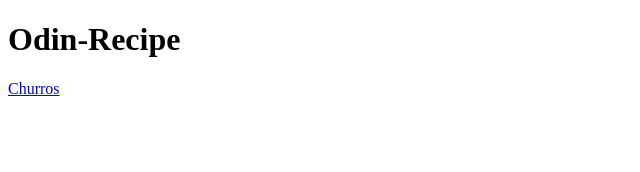
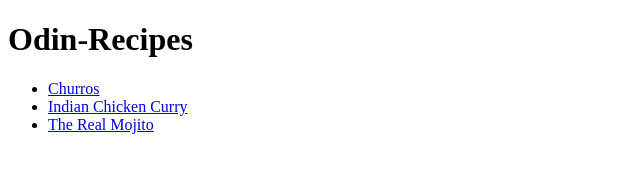
Before and after one commit to boindil92/odin-recipes, a plain HTML site: page index.html in a window 1280 px wide. Shown: the whole page, without its empty margins (0-640 px from the left). Drawn offline with Linux system fonts and the light colour scheme.

Commit message:
Recipe Project completed.

```diff
--- a/index.html
+++ b/index.html
@@ -5,7 +5,11 @@
         <title>home</title>
     </head>
     <body>
-        <h1>Odin-Recipe</h1>
-        <a href="recipes/churros.html">Churros</a>
+        <h1>Odin-Recipes</h1>
+        <ul>
+            <li><a href="recipes/churros.html">Churros</a></li>
+            <li><a href="recipes/indian-chicken-curry.html">Indian Chicken Curry</a></li>
+            <li><a href="recipes/the-real-mojito.html">The Real Mojito</a></li>
+        </ul>
     </body>
 </html>
```
Also changed, not shown: recipes/churros.html (+4 -0 lines), images/chicken-curry.jpg (added), images/churros-photo.jpg (added), images/mojito.jpg (added).
